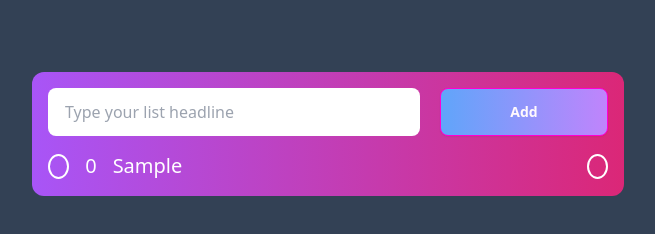
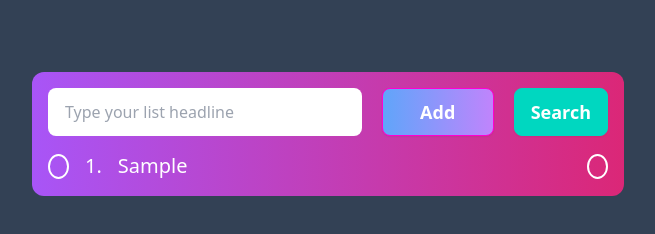
Before and after one commit to MILON-2377/make-to-do-list, a plain HTML site: page index.html in a window 1280 px wide. Both pictures are taken after typing "Sample" into the empty fields and a click on the button "Add". Shown: the whole page, without its empty margins (312-967 px from the left). Drawn offline with nearby package versions, Linux system fonts and the light colour scheme.

Commit message:
make the local storage dynamic to save data

```diff
--- a/index.html
+++ b/index.html
@@ -22,14 +22,15 @@
     <section class="lg:w-[50%] flex flex-col gap-4 p-4 bg-gradient-to-l rounded-xl mx-auto from-pink-600 to-purple-500">
         <div class="w-full flex gap-5">
             <input id="input-container" class="input w-[80%]" placeholder="Type your list headline" type="text">
-            <button onclick="addListItem()" class="btn w-[30%] btn-secondary bg-gradient-to-r from-blue-400 to-purple-400 ">Add</button>
+            <button onclick="addListItem()" class="btn white w-[20%] btn-secondary bg-gradient-to-r from-blue-400 to-purple-400 ">Add</button>
+            <button class="btn btn-accent white bg-purple-400 text-2xl">Search</button>
         </div>
         <div id="list-container" class=" flex flex-col w-full h-full gap-4 items-center text-xl text-white capitalize">
 
         </div>
     </section>
 
-    <audio src="audio/selected22.mp3"></audio>
+    <!-- <audio src="audio/selected.mp3"></audio> -->
 
     <!-- <img src="images/checked.png" alt=""> -->
 
--- a/script/todo.js
+++ b/script/todo.js
@@ -10,6 +10,9 @@ function takeInputValue(idName){
     return inputInnerValue;
 }
 
+let num = 0;
+const listContainerArr = [];
+
 function displayListItem(idName){
     const inputValue = takeInputValue("input-container");
     const displayElement = document.getElementById(idName);
@@ -20,51 +23,66 @@ function displayListItem(idName){
         // audio.play();
         alert("Please type somthing before add");
     }else{
-    const div = document.createElement("div");
+    const div = makeElement("div");
     div.setAttribute("id", "div-list-container")
     div.classList.add("div-list-container")
 
-    const button1 = document.createElement("button");
+    const button1 = makeElement("button");
     button1.setAttribute("id", "button1");
 
-    const span = document.createElement("span");
-    span.innerText = 0;
-    span.setAttribute("id", "span-container")
+    const span = makeElement("span");
+    const value = num + 1;
+    span.innerText = `${value}.`;
+    num = value;
 
-    const button2 = document.createElement("button");
+    const button2 = makeElement("button");
     button2.setAttribute("id", "button2")
 
 
-    const p = document.createElement("p");
+    const p = makeElement("p");
     p.innerText = inputValue;
 
     div.appendChild(button1);
+
     div.appendChild(span)
     div.appendChild(p);
     div.appendChild(button2);
     displayElement.appendChild(div);
 
     document.getElementById("input-container").value = "";
+    saveListContainerDataa();
 
     }
+    console.log(listContainerArr);
 }
 
+
+function makeElement(elementName){
+    const makeElentName = document.createElement(elementName);
+
+    return makeElentName;
+}
 
 const inputContainer = document.getElementById("input-container");
 inputContainer.addEventListener("keyup", (e) => {
     if(e.key === "Enter"){
         addListItem();
-        increasingNumber("span-container");
     }
 })
 
-
+const button2Container = document.getElementById("list-container");
 function toRemoveElement(){
-    const button2Container = document.getElementById("list-container");
 
     button2Container.addEventListener("click", (e) => {
         if(e.target.id === "button2"){
-            e.target.parentNode.remove()
+            e.target.parentNode.remove();
+            for(const item of listContainerArr){
+                if(listContainerArr.includes(e.target.parentNode)){
+                    const index = listContainerArr.indexOf(item);
+                    listContainerArr.splice(index, 1);
+
+                }
+            }
         }else if(e.target.id === "button1"){
 
             const audio1 = new Audio();
@@ -77,6 +95,7 @@ function toRemoveElement(){
             img.setAttribute("id", "image-container")
             e.target.appendChild(img);
             e.target.style.border = "none"
+
         }else if(e.target.id === "image-container"){
 
             const audio = new Audio();
@@ -85,26 +104,23 @@ function toRemoveElement(){
 
             e.target.classList.add("hidden");
             e.target.parentNode.style.border = "2px solid white"
+
         }
+
+        saveListContainerDataa();
     })
 
 }
 
 toRemoveElement()
 
+function saveListContainerDataa(){
+    localStorage.setItem("data", button2Container.innerHTML);
+}
 
-function increasingNumber(idName){
-    const spanContainer = document.getElementById(idName);
+function getListContainerData(){
+    const items =  localStorage.getItem("data");
+    button2Container.innerHTML = items;
+}
 
-    const spanInnerText = spanContainer.innerText;
-    const innerValue = parseInt(spanInnerText);
-
-    const value = innerValue + 1;
-    spanContainer.innerText = value;
-
-    // span.innerText = 1;
-    // const span1 = document.createElement("span");
-    // span1.innerText = ".";
-    // span.appendChild(span1)
-
-}
+getListContainerData();
--- a/styles/style.css
+++ b/styles/style.css
@@ -48,3 +48,8 @@ li {
 .set-border{
     border: 2px solid white;
 }
+
+.white{
+    color: white;
+    font-size: 18px;
+}
```
